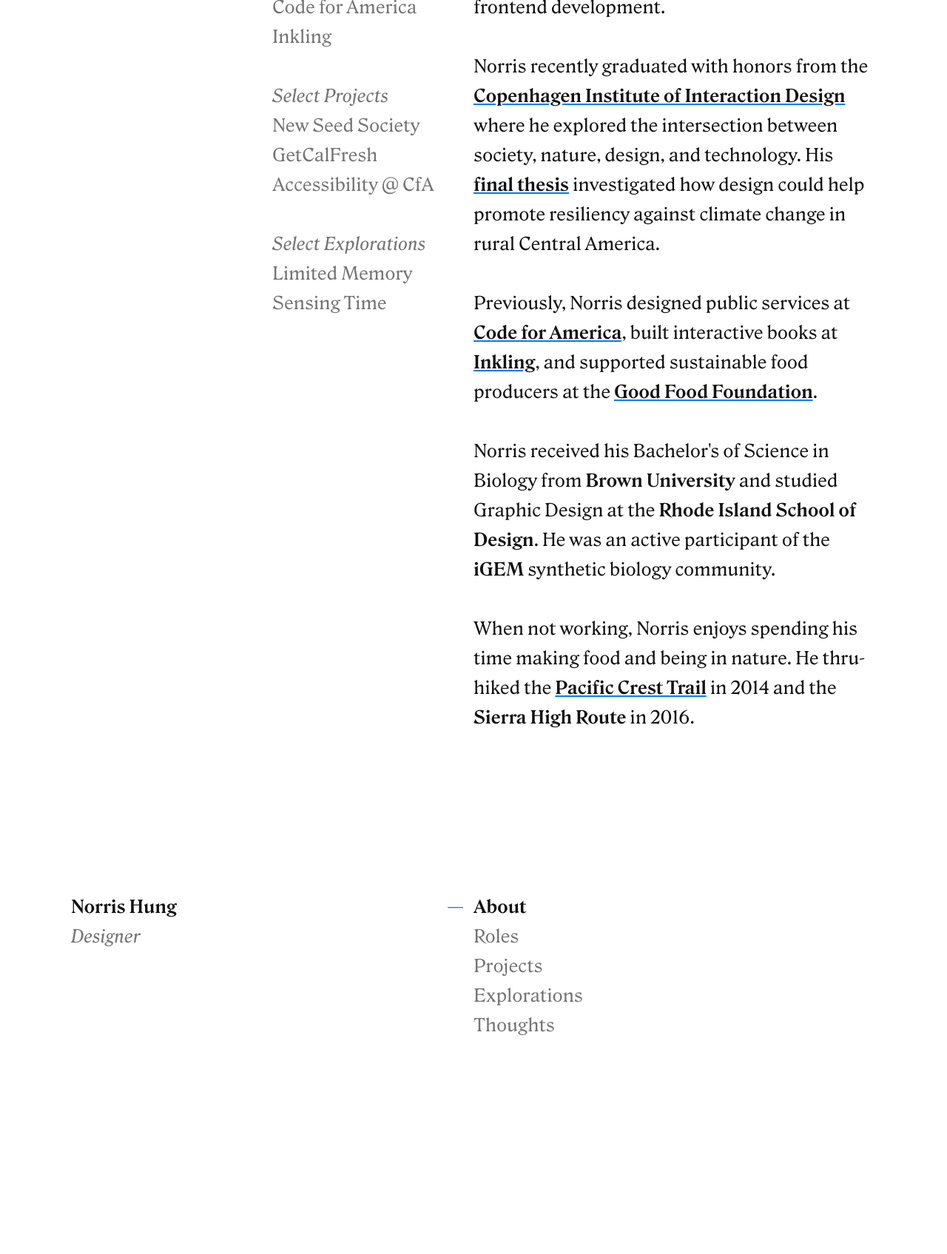
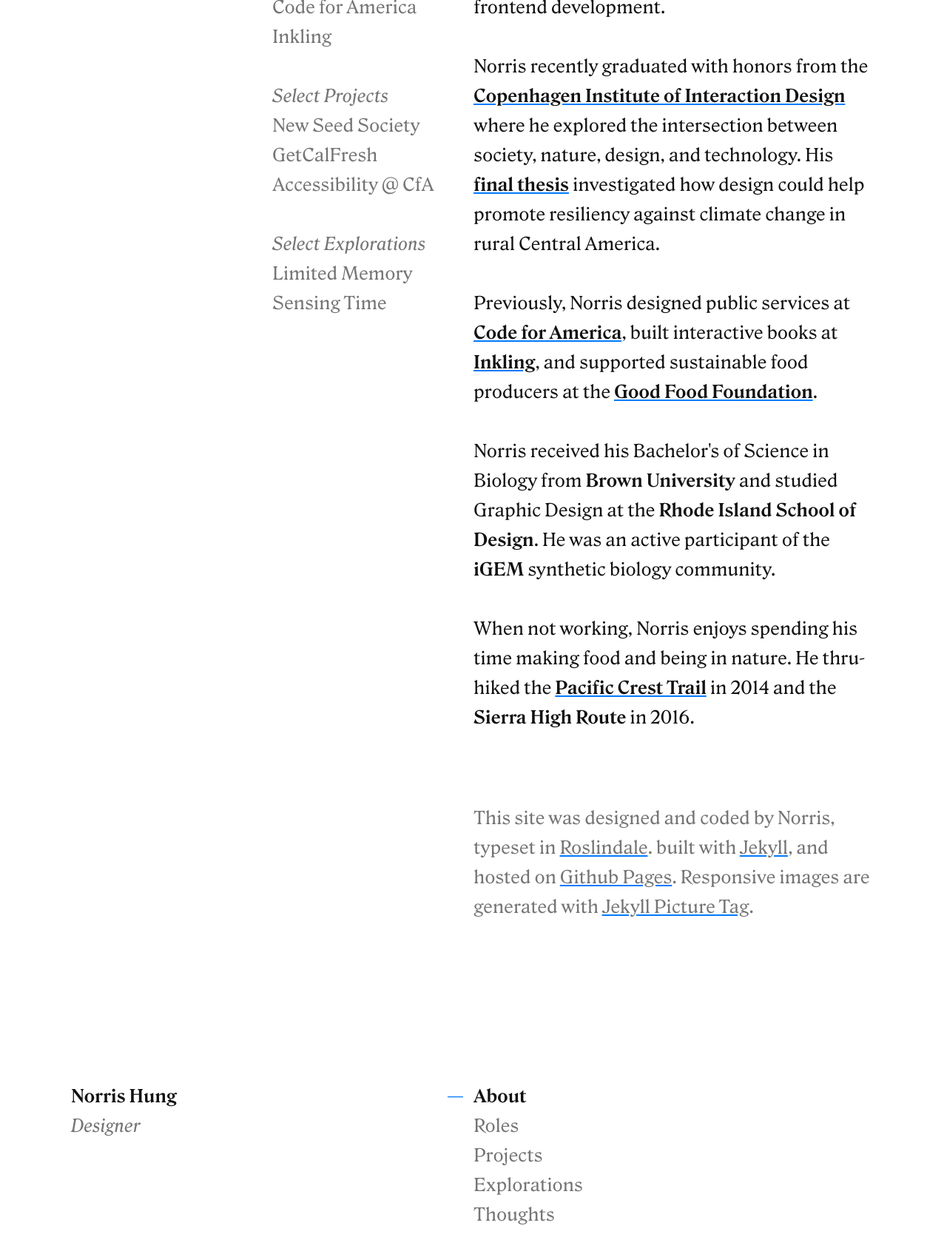
Before and after one commit to norrishung/portfolio_2021, a Jekyll site: the page built from index.markdown, in a window 1280 px wide, cut to the strip 682-2440 px from the top of the page. Shown: the top 1695 px of the strip at 74% size. Built offline with Jekyll 4.4.1, drawn with Linux system fonts in a browser that asks for light colours; before the commit the page ends 2184 px from its top, so only the background shows below that.

Commit message:
adding site colophon

```diff
--- a/_sass/_typography.scss
+++ b/_sass/_typography.scss
@@ -21,6 +21,10 @@
     font-size: $s24;
     line-height: $s40;
   }
+
+  a {
+    color: $color-grey;
+  }
 }
 
 @mixin detail-text() {
@@ -33,6 +37,10 @@
   @include media( $desktop--small) {
     font-size: $s16;
     line-height: $s24;
+  }
+
+  a {
+    color: $color-grey;
   }
 }
 
@@ -86,6 +94,14 @@
   @include media($desktop--small) {
     margin-bottom: $s40;
   }
+}
+
+.text--helper {
+  @include helper-text();
+}
+
+.text--detail {
+  @include detail-text();
 }
 
 a {
--- a/index.markdown
+++ b/index.markdown
@@ -36,6 +36,7 @@
 		<p>Norris recently graduated with honors from the <strong><a href="{% post_url 2021-03-01-ciid %}">Copenhagen Institute of Interaction Design</a></strong> where he explored the intersection between society, nature, design, and technology. His <strong><a href="{% post_url 2021-02-26-new-seed-society %}">final thesis</a></strong> investigated how design could help promote resiliency against climate change in rural Central America.</p>
 		<p>Previously, Norris designed public services at <strong><a href="{% post_url 2019-11-01-cfa %}">Code for America</a></strong>, built interactive books at <strong><a href="{% post_url 2014-04-31-inkling %}">Inkling</a></strong>, and supported sustainable food producers at the <strong><a href="{% post_url 2011-02-15-good-food-foundation %}">Good Food Foundation</a></strong>.</p>
 		<p>Norris received his Bachelor's of Science in Biology from <strong>Brown University</strong> and studied Graphic Design at the <strong>Rhode Island School of Design</strong>. He was an active participant of the <strong>iGEM</strong> synthetic biology community.</p>
-		<p>When not working, Norris enjoys spending his time making food and being in nature. He thru-hiked the <strong><a href="{% post_url 2014-09-15-pct %}">Pacific Crest Trail</a></strong> in 2014 and the <strong>Sierra High Route</strong> in 2016.</p>
+		<p class="spacing-below-96">When not working, Norris enjoys spending his time making food and being in nature. He thru-hiked the <strong><a href="{% post_url 2014-09-15-pct %}">Pacific Crest Trail</a></strong> in 2014 and the <strong>Sierra High Route</strong> in 2016.</p>
+		<p class="text--helper">This site was designed and coded by Norris, typeset in <a href="https://djr.com/roslindale/">Roslindale</a>. built with <a href="https://jekyllrb.com">Jekyll</a>, and hosted on <a href="https://pages.github.com">Github Pages</a>. Responsive images are generated with <a href="http://rbuchberger.github.io/jekyll_picture_tag/">Jekyll Picture Tag</a>.</p>
 	</section>
 </article>
```
